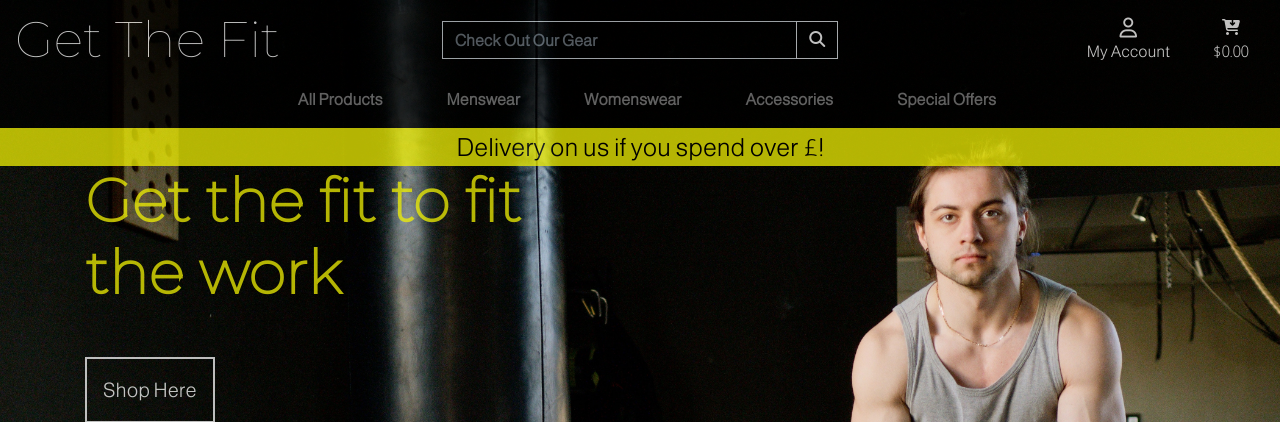
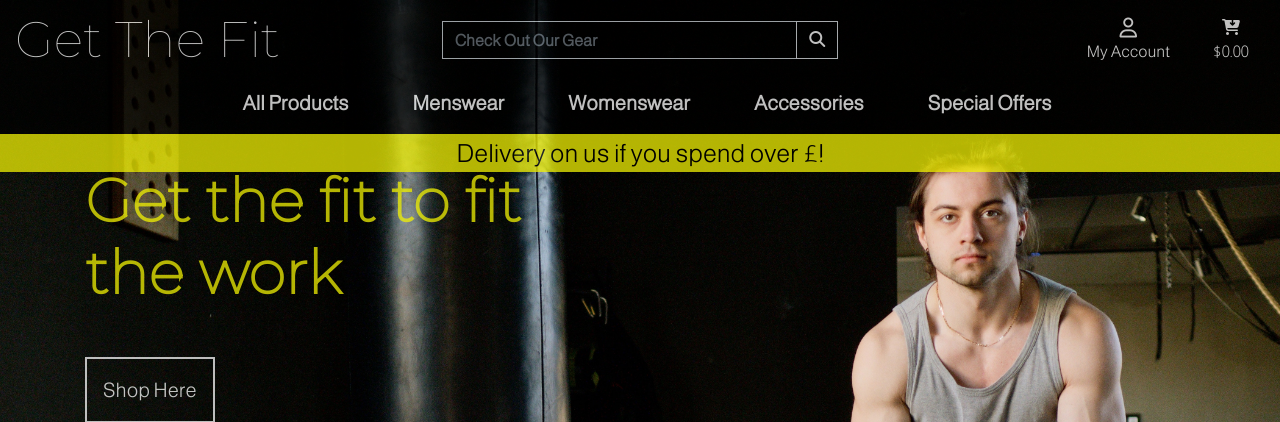
Before and after one commit to Code-Institute-Submissions/PaulSweeney-cmd-Get_The_Fit_Main-cmd, a Django app: page / in a window 1280 px wide. Shown: the top 422 px of the page. Run offline with Django 3.2, Linux system fonts and the light colour scheme; some libraries are stand-ins or nearby versions.

Commit message:
Product Links: Gave some font-size, colour and updated font-family to Almari

```diff
--- a/static/css/base.css
+++ b/static/css/base.css
@@ -19,6 +19,11 @@ div#topnav {
 }
 nav.navbar.navbar-expand-lg.navbar-dark.w-100 {
     background-color: black;
+}
+.navbar-dark .navbar-nav .nav-link {
+    color: white;
+    font-size: 20px;
+    font-family: 'Almarai';
 }
 
 .dropdown-item {
@@ -103,7 +108,6 @@ h1.home-main-text {
 /* Shop Button */
 a.shop-button.btn.btn-lg.text-white.rounded-0.text-capitalize.py-3 {
     font-family: 'Almarai', sans-serif;
-
     border: 2px solid #fafafa;
 }
 
```
